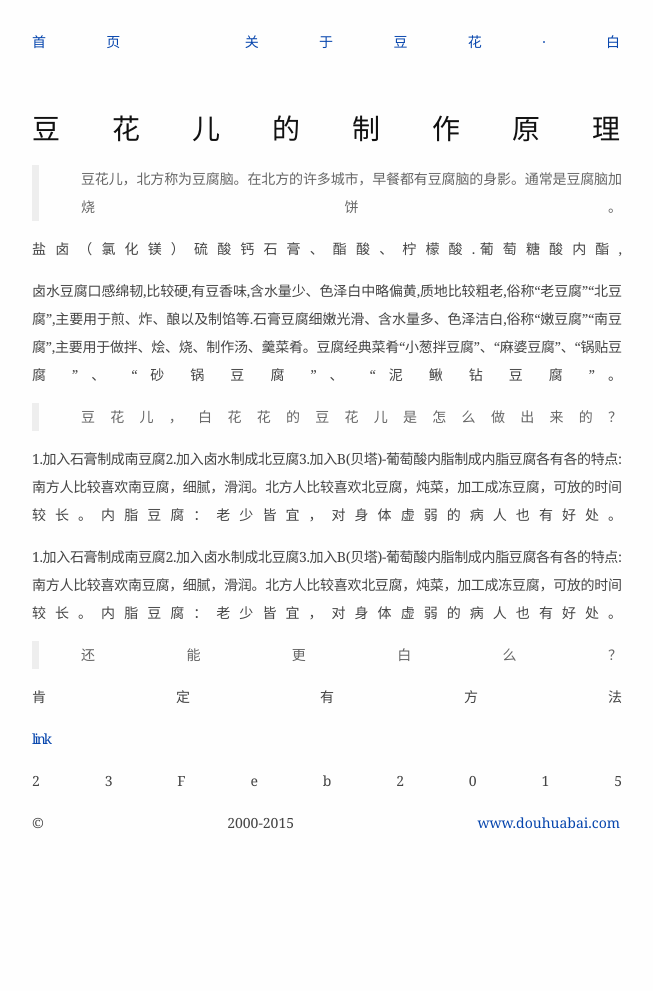
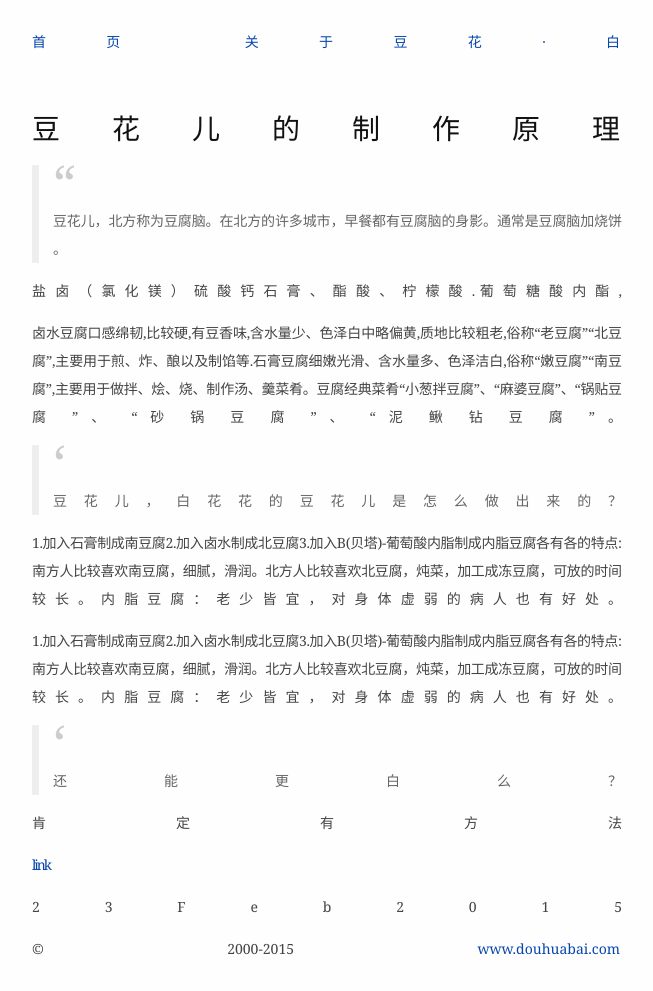
Before and after one commit to douhuabai/douhuabai.github.io, a Jekyll site: the page built from _posts/2015-02-23-豆花儿的制作原理.md, in a window 1280 px wide. Shown: the whole page, without its empty margins (314-967 px from the left). Built offline with Jekyll 4.4.1, drawn with Linux system fonts in a browser that asks for light colours; Markdown is read by kramdown in place of the engine named in the settings; before the commit the page ends 900 px from its top, so only the background shows below that.

Commit message:
Update style.css

```diff
--- a/css/style.css
+++ b/css/style.css
@@ -54,8 +54,15 @@ h6{ font-size:0.9em; }
 blockquote{
 color:#666666;
 margin:0;
-padding-left: 3em;
+padding-left: 1em;
 border-left: 0.5em #EEE solid;
+}
+blockquote:before {
+  color:#ccc;
+  content:open-quote;
+  margin-right:.25em;
+  vertical-align:-.4em;
+  font-size: 50px;
 }
 hr { display: block; height: 2px; border: 0; border-top: 1px solid #aaa;border-bottom: 1px solid #eee; margin: 1em 0; padding: 0; }
 pre, code, kbd, samp { color: #000; font-family: monospace, monospace; _font-family: 'courier new', monospace; font-size: 0.98em; }
```
